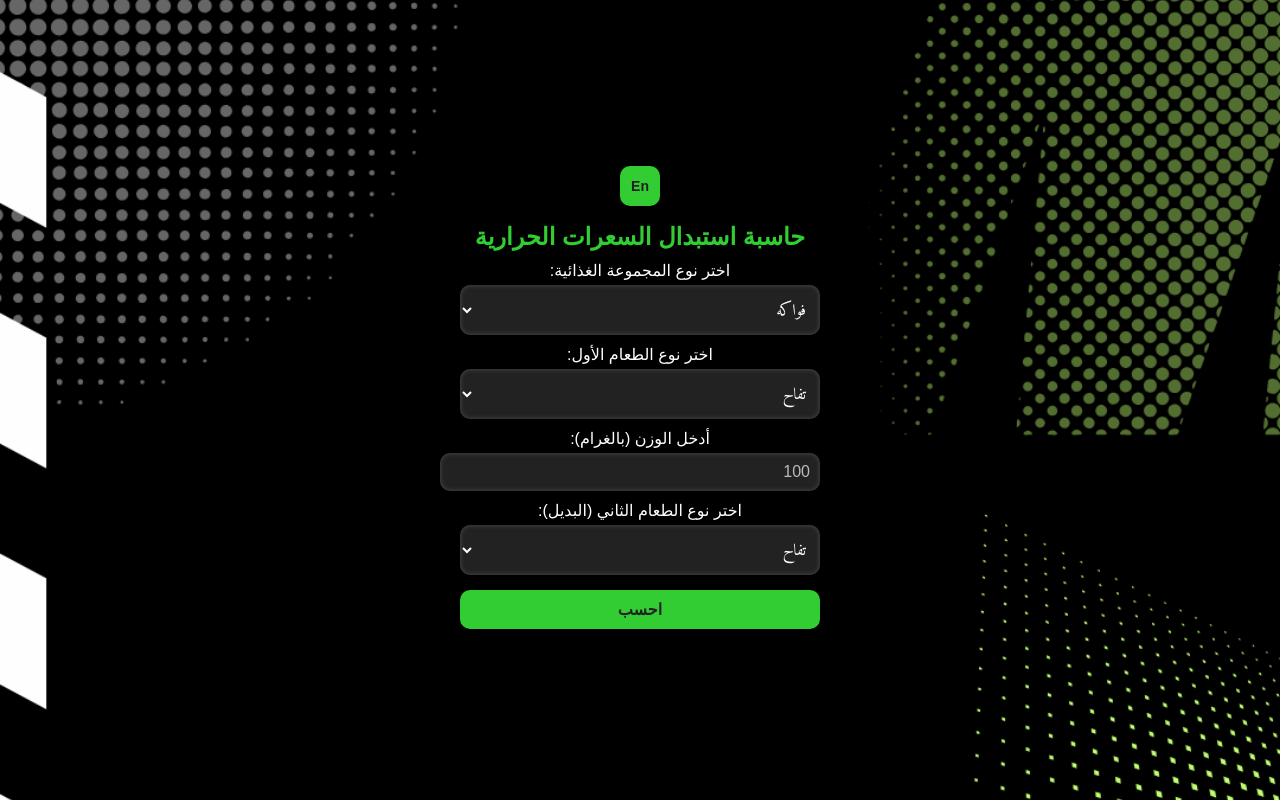
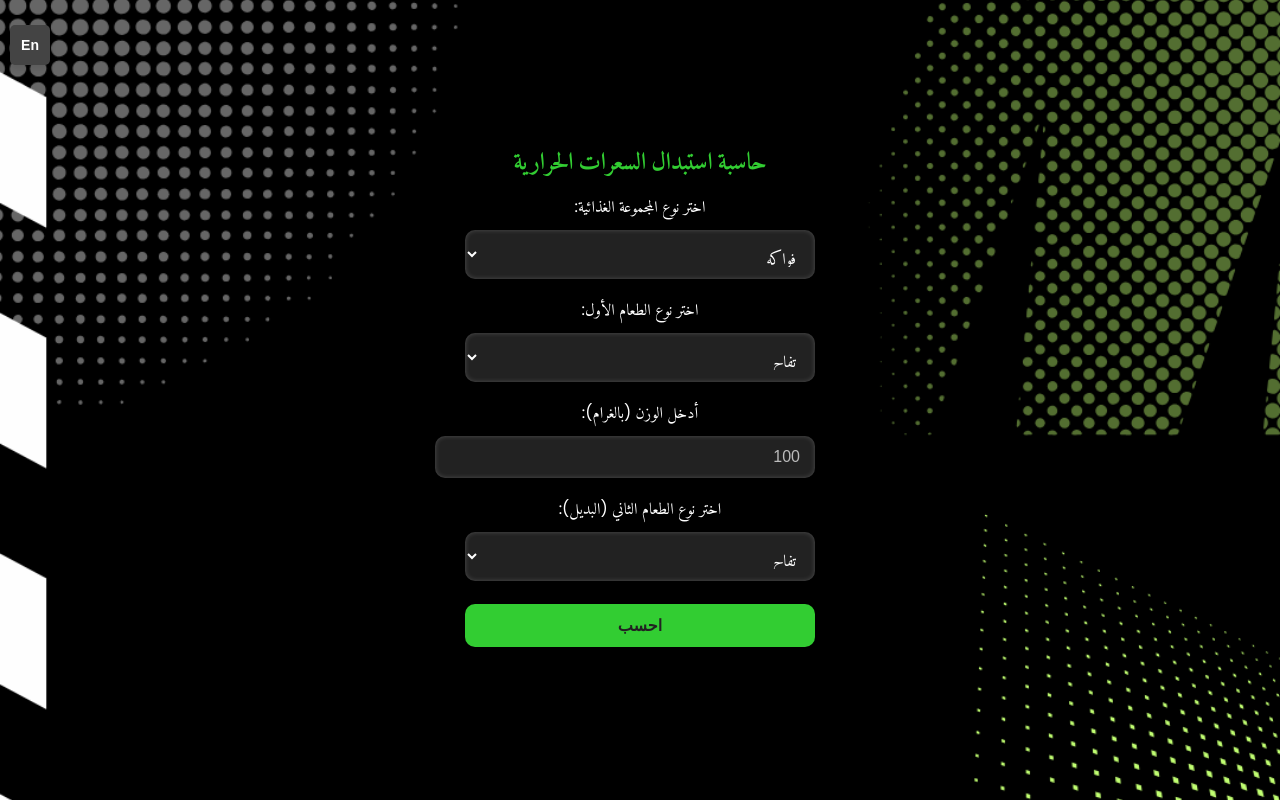
Before and after one commit to HokageZ/Calories-Calculator, a plain HTML site: page index.html in a window 1280 px wide. Drawn offline with Linux system fonts and the light colour scheme.

Commit message:
Update style.css

```diff
--- a/style.css
+++ b/style.css
@@ -1,7 +1,7 @@
-@import url('https://fonts.googleapis.com/css2?family=Amiri:wght@400;700&family=Noto+Kufi+Arabic:wght@400;700&display=swap');
+@import url('https://fonts.googleapis.com/css2?family=Amiri:wght@400;700&family=Noto+Kufi+Arabic:wght@400;700&family=Poppins:wght@400;700&display=swap');
 
 body {
-    font-family: 'Tajawal', sans-serif;
+    font-family: 'Poppins', 'Amiri', 'Noto Kufi Arabic', sans-serif;
     direction: rtl;
     text-align: center;
     background: url('Background.png') no-repeat center center fixed;
@@ -16,11 +16,17 @@ body {
     height: 100vh;
     width: 100vw;
     overflow: hidden;
+    transition: direction 0.5s ease-in-out;
+}
+
+body[lang='en'] {
+    direction: ltr;
 }
 
 .container {
+    max-width: 450px;
+    padding: 25px;
     background: rgba(0, 0, 0, 0.8);
-    padding: 20px;
     border-radius: 15px;
     width: 90%;
     max-width: 400px;
@@ -46,9 +52,18 @@ label {
 }
 
 select, input, button {
+    padding: 12px;
+    margin: 8px 0;
+    font-size: 18px;
+    border-radius: 8px;
+    border: none;
+    outline: none;
+    font-size: 16px;
+    padding: 12px 15px;
+    border-radius: 8px;
+    box-shadow: 0 4px 6px rgba(0, 0, 0, 0.1);
+    transition: all 0.3s ease-in-out;
     width: 100%;
-    padding: 10px;
-    margin-top: 5px;
     border-radius: 10px;
     border: none;
     font-size: 16px;
@@ -56,11 +71,12 @@ select, input, button {
 }
 
 select {
-    font-family: 'Amiri', 'Noto Kufi Arabic', sans-serif;
+    font-family: 'Poppins', 'Amiri', 'Noto Kufi Arabic', sans-serif;
 }
 
-select, input {
+select, input[type='number'] {
     background: #222;
+    width: 100%;
     color: #fff;
     box-shadow: inset 0 0 5px rgba(255, 255, 255, 0.2);
 }
@@ -76,12 +92,32 @@ button {
     cursor: pointer;
     margin-top: 15px;
     transition: 0.3s;
-    /*animation: pulse 1.5s infinite;*/
+    position: relative;
 }
 
 button:hover {
     background: #228b22;
     transform: scale(1.05);
+    color: #fff;
+    box-shadow: 0 5px 8px rgba(0, 0, 0, 0.2);
+}
+
+#langSwitch {
+    width: 50px;
+    height: 30px;
+    font-size: 14px;
+    padding: 5px;
+    position: absolute;
+    top: 10px;
+    left: 10px;
+    background: #444;
+    color: #fff;
+    border-radius: 5px;
+    transition: background 0.3s ease-in-out;
+}
+
+#langSwitch:hover {
+    background: #666;
 }
 
 #result {
@@ -91,7 +127,6 @@ button:hover {
     color: #00ffcc;
 }
 
-/* Animations */
 @keyframes fadeIn {
     from { opacity: 0; }
     to { opacity: 1; }
@@ -107,8 +142,11 @@ button:hover {
     to { transform: translateY(0); opacity: 1; }
 }
 
-@keyframes pulse {
-    0% { transform: scale(1); }
-    50% { transform: scale(1.05); }
-    100% { transform: scale(1); }
+@keyframes languageChange {
+    0% { opacity: 0; transform: scale(0.9); }
+    100% { opacity: 1; transform: scale(1); }
 }
+
+body[lang] {
+    animation: languageChange 0.5s ease-in-out;
+}
```
